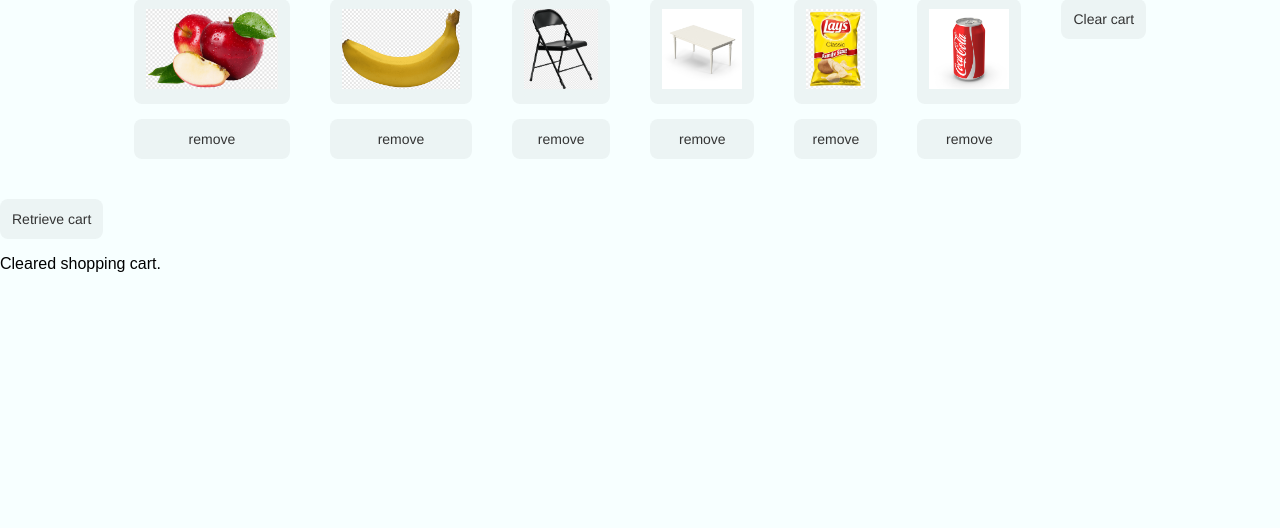
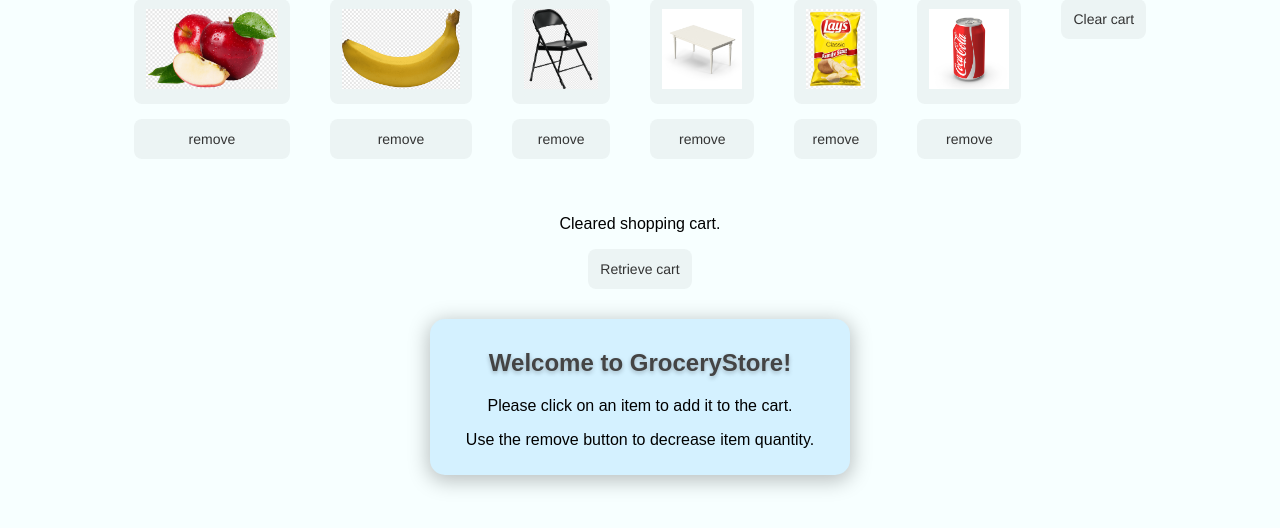
Before and after one commit to icyandrew360/GroceryStore, a Flask app: page /clear_cart in a window 1280 px wide. Shown: the part 121-649 px from the top of the page. Run offline with Flask 3, Linux system fonts and the light colour scheme.

Commit message:
styling and functionality !

```diff
--- a/app.py
+++ b/app.py
@@ -133,8 +133,7 @@
             credit_card = request.form['creditCard']
             return render_template("checkout.html")
         else: #if cancel pressed.
-            return render_template("cart.html", SHOPPINGCART_ITEMS=Cart.decorateCart(cart.shoppingCart)[0]
-                                   , TOTAL_PRICE=Cart.decorateCart(cart.shoppingCart)[1])
+            return render_template("cart.html", SHOPPINGCART_ITEMS=Cart.decorateCart(cart.shoppingCart))
 
 
 # @app.route('/add_member', methods=['GET', 'POST'], endpoint='add_member')
--- a/static/css/home.css
+++ b/static/css/home.css
@@ -23,8 +23,13 @@
     color: white;
 }
 
+.adminMessage > p {
+    margin-top: 30px;
+    display: flex;
+    justify-content: center;
+}
+
 button {
-   background-color: green;
    border: none;
    background-color: rgba(51, 51, 51, 0.05);
     border-radius: 8px;
@@ -73,3 +78,26 @@
     height: 80px;
     width: auto;
 }
+
+.homeCartButton{
+    display: flex;
+    flex-direction: column;
+    align-items: center;
+}
+
+.adminCommands{
+    text-align: center;
+    width: 400px;
+    margin: auto;
+    margin-top: 30px;
+    padding: 10px;
+    background-color:#d4f1ff;
+    border-radius: 15px;
+
+    box-shadow: 0px 4px 20px 2px rgba(0, 0, 0, 0.25);
+}
+
+.adminCommands > h2{
+    color: #444444;
+    text-shadow: 0px 2px 4px rgba(0, 0, 0, 0.25);
+}
--- a/templates/home.html
+++ b/templates/home.html
@@ -77,17 +77,19 @@
                 </button>
             </form>
 
-
         </div>
+        <div class="homeCartButton">
+            <p>{{SHOPPINGCART_ITEMS}}</p>
             <form action="/check_cart" method="POST">
                 <button type="submit" name="cart" value="check">
                     Retrieve cart
                 </button>
             </form>
-                <!-- <p>hello testing <br> does this work? </p> -->
-                <p>{{SHOPPINGCART_ITEMS}}</p>
-            <div>
-
+        </div>
+        <div class="adminCommands">
+            <h2>Welcome to GroceryStore!</h2>
+            <p>Please click on an item to add it to the cart.</p>
+            <p>Use the remove button to decrease item quantity.</p>
         </div>
     </body>
 </html>
```
Also changed, not shown: static/css/cart.css (added, +84 -0 lines), templates/admin_home.html (+11 -6 lines), templates/cart.html (+15 -18 lines). Lines whose indentation alone changed are shown as unchanged.
